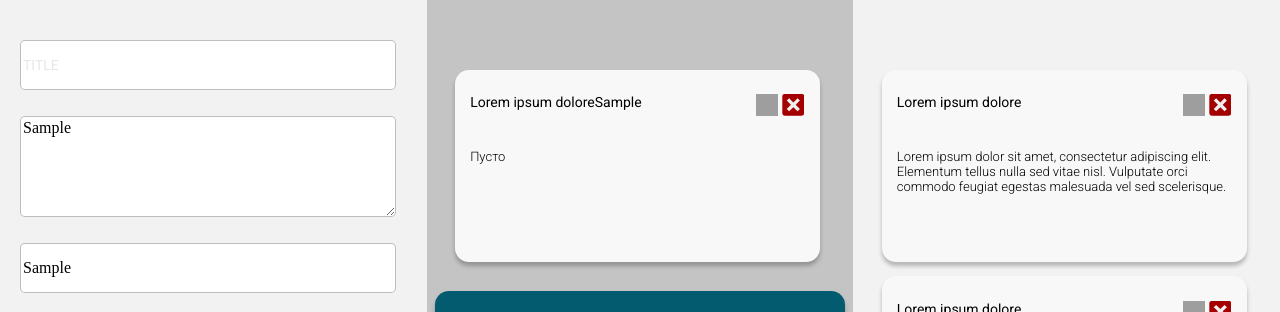
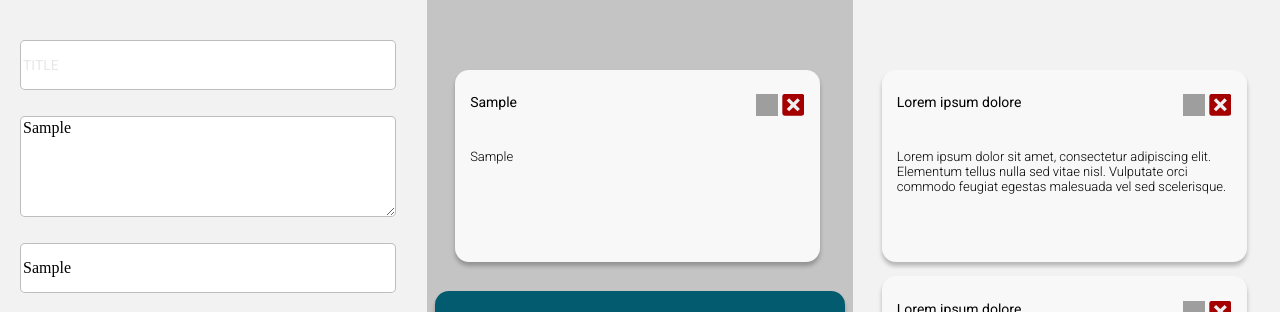
Before and after one commit to MichelKukresh/Project-to-do-list, a React (Create React App) app: page / in a window 1280 px wide. Both pictures are taken after typing "Sample", "Sample", "Sample" into the empty fields and a click on the button "ADD". Shown: the part 149-461 px from the top of the page. Built offline with nearby package versions, Linux system fonts and the light colour scheme; no server answers; grey boxes are pictures that could not be loaded.

Commit message:
feature: add clear lists

```diff
--- a/src/components/CardToday/CardToDoItem.js
+++ b/src/components/CardToday/CardToDoItem.js
@@ -4,7 +4,7 @@ import styles from "./CardToday.module.scss";
 export const CardToDoItem = ({ title, desc, deleteItem, id }) => {
   return (
     <li className={`${styles.style} ${styles.task}`}>
-      <h3 className={styles.title}>Lorem ipsum dolore{title}</h3>
+      <h3 className={styles.title}>{title}</h3>
       <button className={styles.doneGrey} />
       <button className={styles.del} onClick={() => deleteItem(id)}/>
       {desc && <p className={styles.subtitle}>{desc}</p>}
--- a/src/components/CardToday/CardToday.js
+++ b/src/components/CardToday/CardToday.js
@@ -2,18 +2,27 @@ import React from "react";
 import styles from "./CardToday.module.scss";
 import { CardToDoItem } from "../CardToday/CardToDoItem";
 
-export const CardToday = ({cards, deleteItem}) => {
-
-
-  const items = cards.map(i =>
-    <CardToDoItem id={i.id}  title={i.title} desc={i.desc} deleteItem={deleteItem}/>
-  );
+export const CardToday = ({ cards, deleteItem }) => {
+  const items = cards.map((i) => (
+    <CardToDoItem
+      id={i.id}
+      title={i.title}
+      desc={i.body}
+      deleteItem={deleteItem}
+    />
+  ));
 
   return (
     <div className={styles.wrapper}>
       <h2 className={styles.font}>My today todo</h2>
       <ul className={styles.styleUl}>
-        {cards.length !== 0 ? items : "Список пуст"}
+        {cards.length !== 0 ? (
+          items
+        ) : (
+          <li className={`${styles.style} ${styles.task}`}>
+            <h3 className={styles.title}>Список пуст</h3>
+          </li>
+        )}
       </ul>
       <button className={styles.button}>SET ALL COMPLETE</button>
     </div>
--- a/src/components/Content/Content.js
+++ b/src/components/Content/Content.js
@@ -5,24 +5,24 @@ import { CardToday } from "../CardToday/CardToday";
 import { CardTomorrow } from "../CardTomorrow/CardTomorrow";
 import axios from "axios";
 
-const cardsItem = [
-  {
-    id: 1,
-    title: "Lorem ipsum dolore",
-    desc: "Lorem ipsum dolor sit amet, consectetur adipiscing elit. Elementum tellus nulla sed vitae nisl. Vulputate orci commodo feugiat egestas malesuada vel sed scelerisque.",
-  },
-  { id: 2, title: "Lorem ipsum dolore", desc: "" },
-  {
-    id: 3,
-    title: "Lorem ipsum dolore",
-    desc: "Lorem ipsum dolor sit amet, consectetur adipiscing elit. Elementum tellus nulla sed vitae nisl. Vulputate orci commodo feugiat egestas malesuada vel sed scelerisque.",
-  },
-  { id: 4, title: "Lorem ipsum dolore", desc: "" },
-];
+// const cardsItem = [
+//   {
+//     id: 1,
+//     title: "Lorem ipsum dolore",
+//     desc: "Lorem ipsum dolor sit amet, consectetur adipiscing elit. Elementum tellus nulla sed vitae nisl. Vulputate orci commodo feugiat egestas malesuada vel sed scelerisque.",
+//   },
+//   { id: 2, title: "Lorem ipsum dolore", desc: "" },
+//   {
+//     id: 3,
+//     title: "Lorem ipsum dolore",
+//     desc: "Lorem ipsum dolor sit amet, consectetur adipiscing elit. Elementum tellus nulla sed vitae nisl. Vulputate orci commodo feugiat egestas malesuada vel sed scelerisque.",
+//   },
+//   { id: 4, title: "Lorem ipsum dolore", desc: "" },
+// ];
 
 export const Content = () => {
   const [title, setTitle] = useState("");
-  const [description, setdescription] = useState("");
+  const [body, setdescription] = useState("");
   const [cards, setCard] = useState([]);
 
   const getPosts = async () => {
@@ -57,14 +57,16 @@ export const Content = () => {
 
   const changleDescription = (e) => {
     setdescription(e.currentTarget.value);
-    console.log(description);
+    console.log(body);
   };
+
+
 
   const addCard = () => {
     console.log("Меня нажали");
 
     //cards.push({id: new Date().getTime(), title, desc: "Пусто"})
-    setCard([...cards, { id: new Date().getTime(), title, desc: "Пусто" }]);
+    setCard([ { id: new Date().getTime(), title, body}, ...cards]);
     setTitle("");
   };
 
@@ -78,7 +80,7 @@ export const Content = () => {
       <CardNew
         title={title}
         changleTitle={changleTitle}
-        description={description}
+        description={body}
         changleDescription={changleDescription}
         buttonClick={addCard}
       />
```
